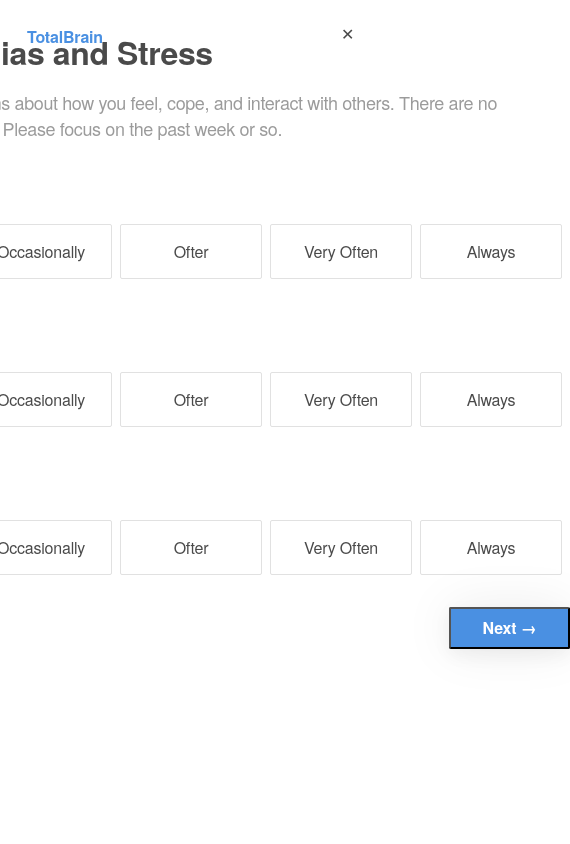
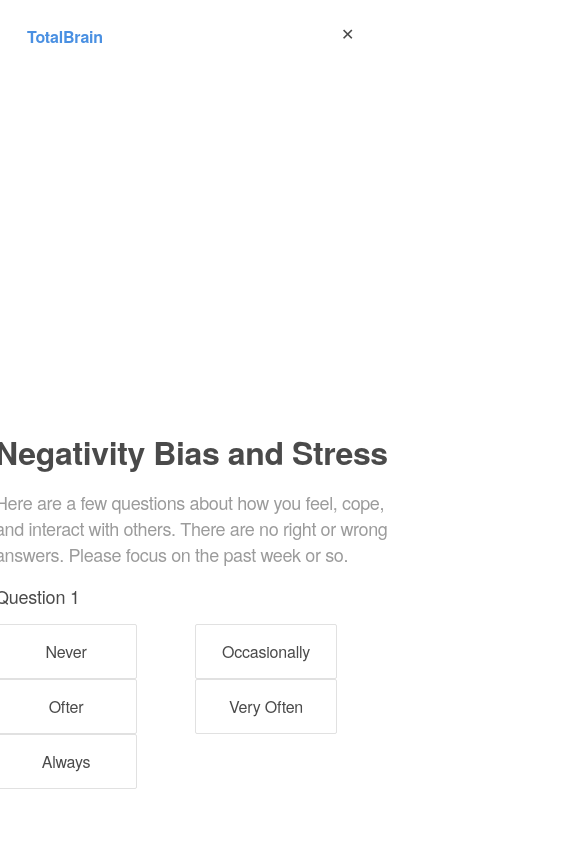
Before and after one commit to mo-sharif/Multi-step-react-form, a React app: page /assess in a window 390 px wide. Shown: the top 844 px of the page, 570 px wide, since content can reach past the window. Built offline with nearby package versions, Linux system fonts and the light colour scheme; the HTML template or start-up script is replaced by a standard one.

Commit message:
Added responsive sass

```diff
--- a/src/sass/main.scss
+++ b/src/sass/main.scss
@@ -1,4 +1,5 @@
-$break-small: 320px;
+$break-small: 420px;
+$break-medium: 720px;
 $break-large: 1200px;
 
 html,
@@ -33,6 +34,9 @@ body,
 		height: 22px;
 		color: #4a4a4a;
     }
+    @media screen and (max-width: $break-medium) {
+        height: 400px;
+      }
 }
 .title {
 	width: 680px;
@@ -46,6 +50,9 @@ body,
 	letter-spacing: -0.39px;
 	text-align: left;
     color: #4a4a4a;
+    @media screen and (max-width: $break-medium) {
+        width: 400px;
+      }
 }
 .paragraph {
 	width: 680px;
@@ -59,6 +66,9 @@ body,
 	letter-spacing: -0.39px;
 	text-align: left;
     color: #9b9b9b;
+    @media screen and (max-width: $break-medium) {
+        width: 400px;
+      }
 }
 
 .flex-container {
@@ -76,6 +86,9 @@ body,
 }
 .row {
     width: auto;
+    @media screen and (max-width: $break-medium) {
+        width: 400px;
+      }
 }
 .flex-item {
 	line-height: 20px;
@@ -97,12 +110,25 @@ body,
 		color: #4a4a4a;
 		text-decoration: none;
         padding: 40px;
+        @media screen and (max-width: $break-medium) {
+            font-size:22px;
+            padding: 20px;
+          }
 	}
 }
 
 .radio-toolbar {
 	display: flex;
     justify-content: space-between;
+    @media screen and (max-width: $break-medium) {
+        display: inline-block;
+      }
+      .radio-input{
+        @media screen and (max-width: $break-medium) {
+            display: inline-block;
+            width: 50%;
+          }
+      }
 }
 
 .radio-toolbar input[type="radio"] {
```
Lines whose indentation alone changed are shown as unchanged.
